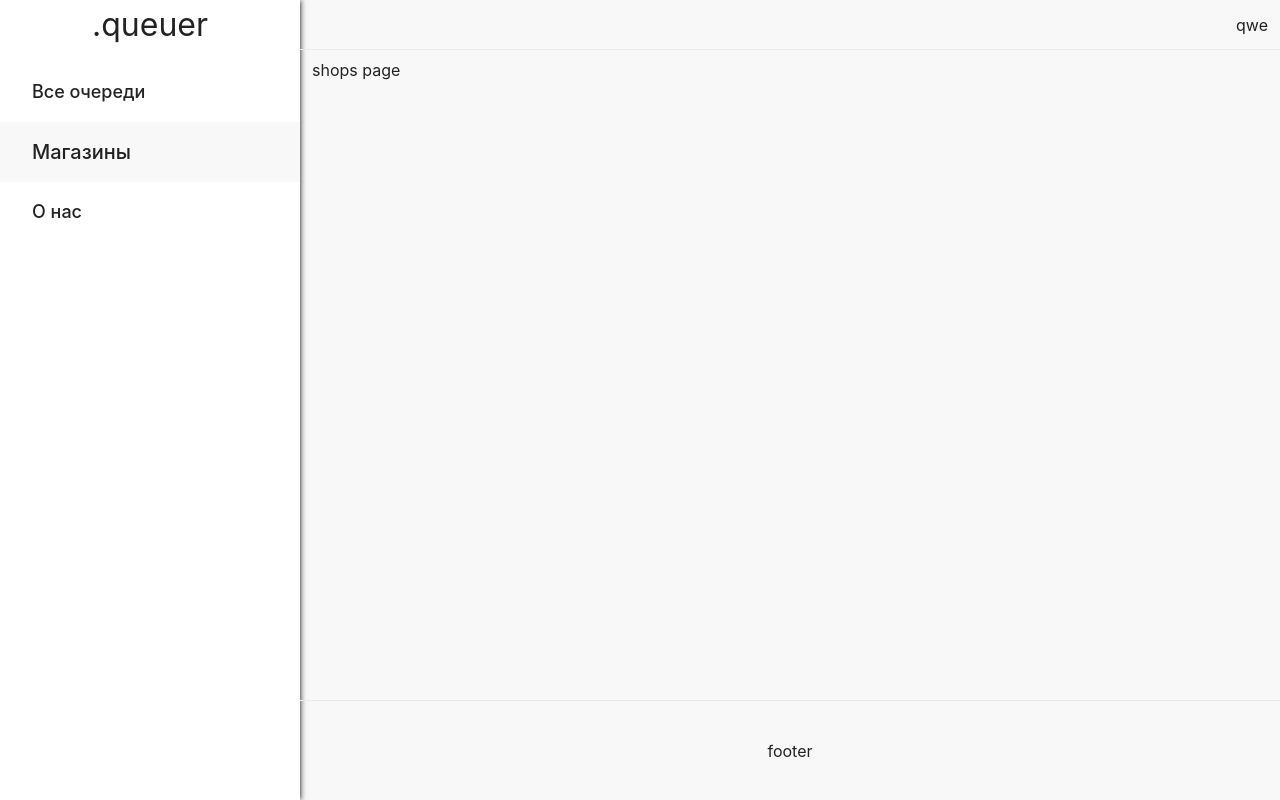
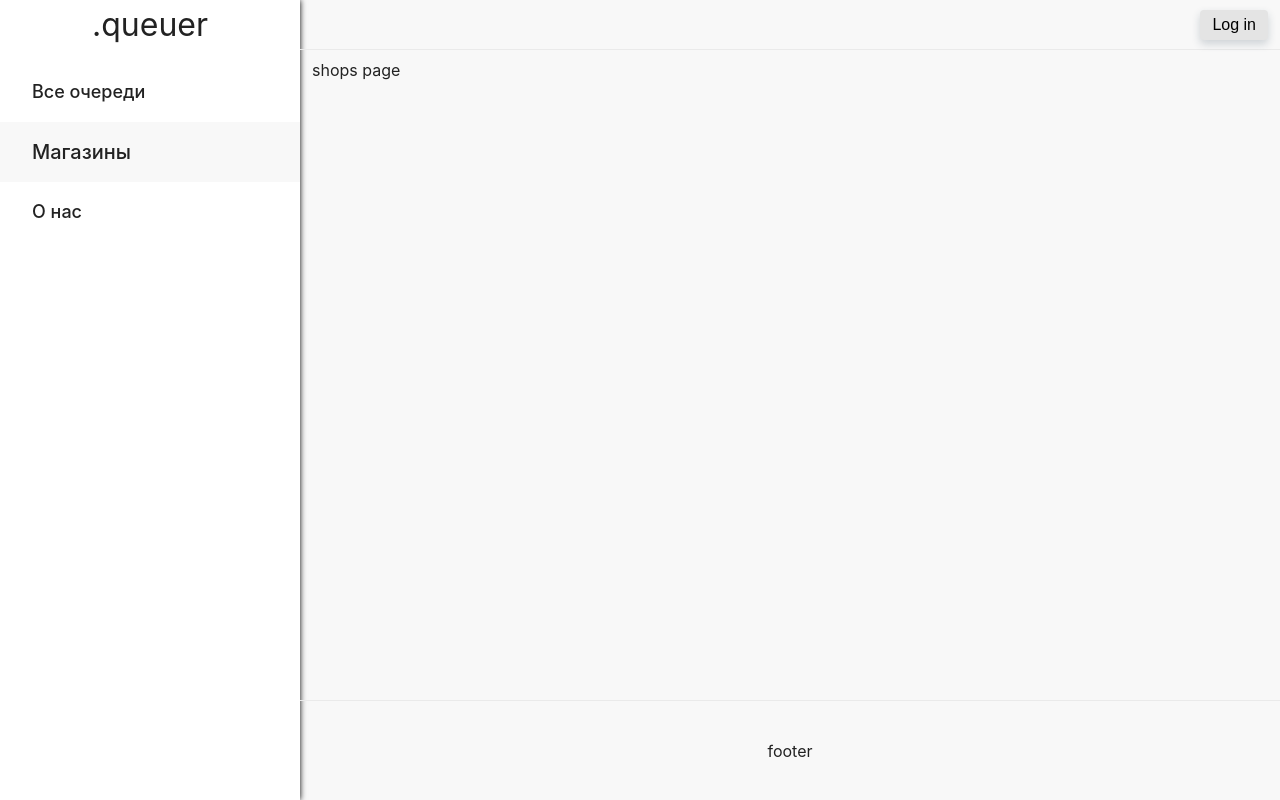
Before and after one commit to Aksimka/queuer, a Next.js app: page /shops in a window 1280 px wide. Built offline with nearby package versions, Linux system fonts and the light colour scheme.

Commit message:
button component

```diff
--- /dev/null
+++ b/components/ui/buttons/CommonButton/CommonButton.module.css
@@ -0,0 +1,5 @@
+.Button {
+  border: 0;
+  padding: 6px 12px;
+  border-radius: 4px;
+}
--- /dev/null
+++ b/components/ui/buttons/CommonButton/CommonButton.tsx
@@ -0,0 +1,29 @@
+import React, { ButtonHTMLAttributes, FC, PropsWithChildren } from 'react'
+import classes from './CommonButton.module.css'
+import classNames from 'classnames'
+
+interface PropTypes extends ButtonHTMLAttributes<HTMLButtonElement> {
+  color?: string
+  textColor?: string
+}
+
+const CommonButton: FC<PropsWithChildren<PropTypes>> = (props) => {
+  const { color, children, textColor, ...rest } = props
+
+  const styles = {
+    color: textColor || '#000000',
+    backgroundColor: color || '#e4e4e4',
+  }
+
+  return (
+    <button
+      className={classNames([classes.Button, 'standard-shadow'])}
+      style={styles}
+      {...rest}
+    >
+      {children && children}
+    </button>
+  )
+}
+
+export default CommonButton
--- a/layouts/main.tsx
+++ b/layouts/main.tsx
@@ -3,6 +3,7 @@ import { ReactElement, FC, PropsWithChildren } from 'react'
 import { observer } from 'mobx-react-lite'
 import User, { UserStore } from '@/store/User'
 import Avatar from '@/components/ui/Avatar/Avatar'
+import CommonButton from '@/components/ui/buttons/CommonButton/CommonButton'
 
 type PropTypes = {
   customHeadingBlock?: ReactElement
@@ -34,7 +35,9 @@ const Component: FC<PropsWithChildren<PropTypes> & WithStore> = observer(
                 </div>
               </div>
             ) : (
-              <div>qwe</div>
+              <div className={classes.LoginBlock}>
+                <CommonButton>Log in</CommonButton>
+              </div>
             )}
           </div>
         </header>
--- a/styles/layouts/MainLayout.module.css
+++ b/styles/layouts/MainLayout.module.css
@@ -40,6 +40,10 @@
   width: 32px;
 }
 
+.LoginBlock {
+
+}
+
 .Main {
   display: block;
   padding: 12px;
```
Also changed, not shown: next-env.d.ts.
